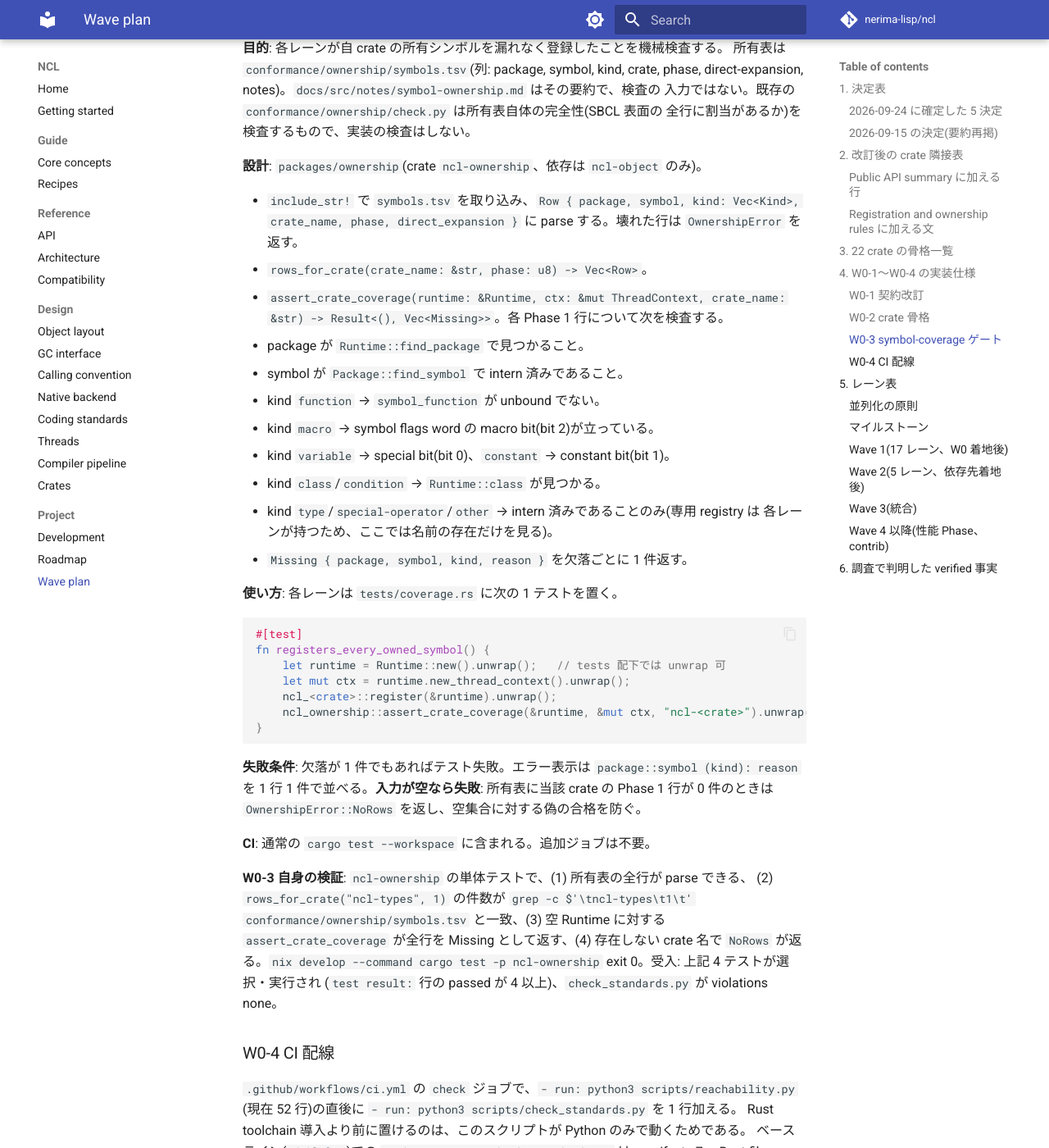
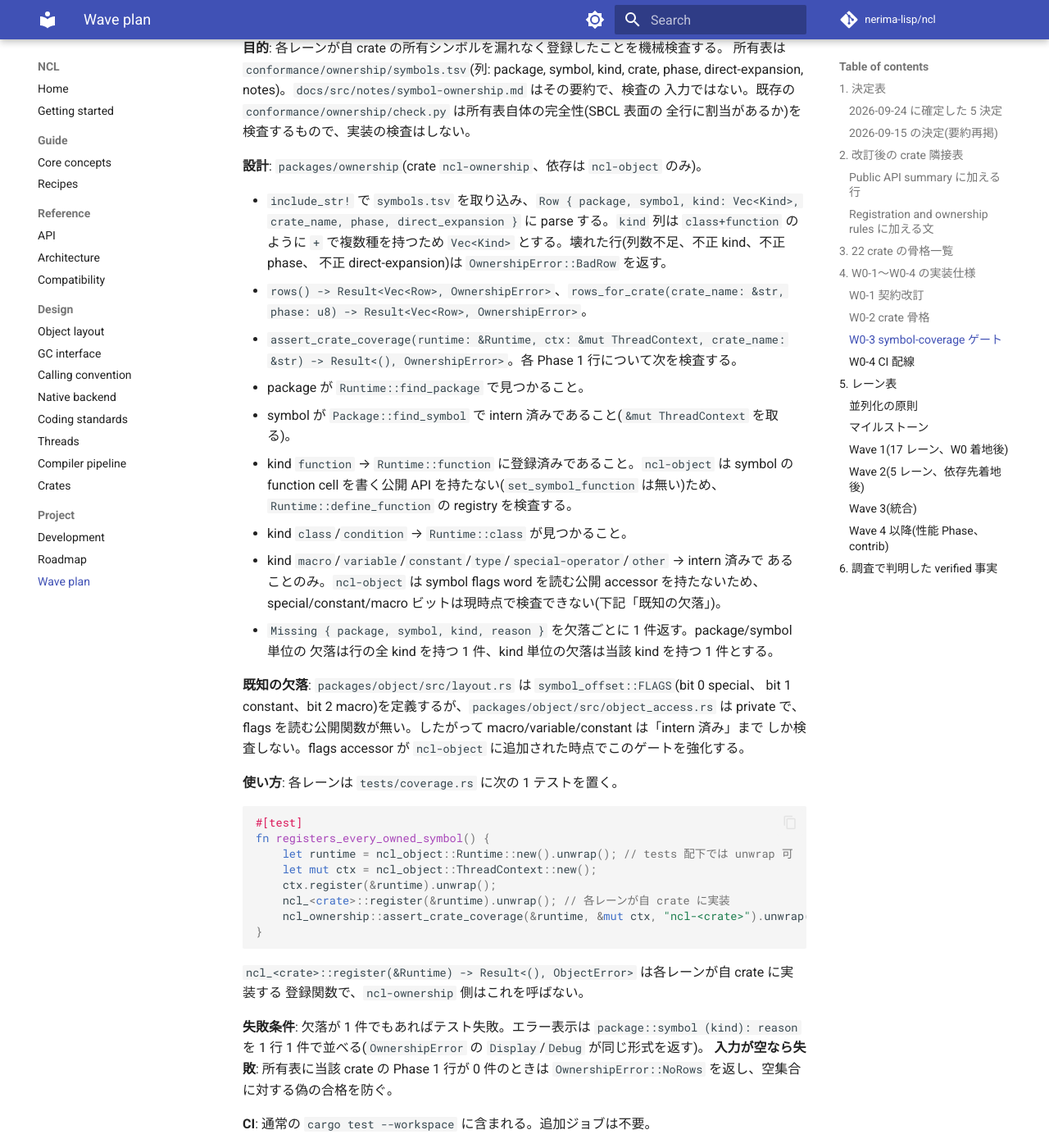
Before and after one commit to nerima-lisp/ncl, an MkDocs documentation site: the page built from docs/src/project/wave-plan.md, in a window 1280 px wide and 1400 px high, scrolled down 9099 px. Shown: the whole window at 82% size. Built offline with MkDocs 1.6.1 and Material for MkDocs 9.7.7, drawn with Linux system fonts in a browser that asks for light colours; comment, search, counter and statistics services are not loaded; some of the changed text lies outside the part shown.

Commit message:
docs: align coverage gate usage with implementation
Rewrite the W0-3 usage snippet against the real ncl-object API (ThreadContext::new plus register) and record the kind checks the gate can perform, including the symbol-flags gap.

````diff
--- a/docs/src/project/wave-plan.md
+++ b/docs/src/project/wave-plan.md
@@ -278,44 +278,61 @@ direct-expansion, notes)。`docs/src/notes/symbol-ownership.md` はその要約
 **設計**: `packages/ownership`(crate `ncl-ownership`、依存は `ncl-object` のみ)。
 
 - `include_str!` で `symbols.tsv` を取り込み、`Row { package, symbol, kind: Vec<Kind>,
-  crate_name, phase, direct_expansion }` に parse する。壊れた行は `OwnershipError` を返す。
-- `rows_for_crate(crate_name: &str, phase: u8) -> Vec<Row>`。
+  crate_name, phase, direct_expansion }` に parse する。`kind` 列は `class+function` のように
+  `+` で複数種を持つため `Vec<Kind>` とする。壊れた行(列数不足、不正 kind、不正 phase、
+  不正 direct-expansion)は `OwnershipError::BadRow` を返す。
+- `rows() -> Result<Vec<Row>, OwnershipError>`、`rows_for_crate(crate_name: &str, phase: u8)
+  -> Result<Vec<Row>, OwnershipError>`。
 - `assert_crate_coverage(runtime: &Runtime, ctx: &mut ThreadContext, crate_name: &str)
-  -> Result<(), Vec<Missing>>`。各 Phase 1 行について次を検査する。
+  -> Result<(), OwnershipError>`。各 Phase 1 行について次を検査する。
   - package が `Runtime::find_package` で見つかること。
-  - symbol が `Package::find_symbol` で intern 済みであること。
-  - kind `function` → `symbol_function` が unbound でない。
-  - kind `macro` → symbol flags word の macro bit(bit 2)が立っている。
-  - kind `variable` → special bit(bit 0)、`constant` → constant bit(bit 1)。
-  - kind `class`/`condition` → `Runtime::class` が見つかる。
-  - kind `type`/`special-operator`/`other` → intern 済みであることのみ(専用 registry は
-    各レーンが持つため、ここでは名前の存在だけを見る)。
-- `Missing { package, symbol, kind, reason }` を欠落ごとに 1 件返す。
+  - symbol が `Package::find_symbol` で intern 済みであること(`&mut ThreadContext` を取る)。
+  - kind `function` → `Runtime::function` に登録済みであること。`ncl-object` は symbol の
+    function cell を書く公開 API を持たない(`set_symbol_function` は無い)ため、
+    `Runtime::define_function` の registry を検査する。
+  - kind `class`/`condition` → `Runtime::class` が見つかること。
+  - kind `macro`/`variable`/`constant`/`type`/`special-operator`/`other` → intern 済みで
+    あることのみ。`ncl-object` は symbol flags word を読む公開 accessor を持たないため、
+    special/constant/macro ビットは現時点で検査できない(下記「既知の欠落」)。
+- `Missing { package, symbol, kind, reason }` を欠落ごとに 1 件返す。package/symbol 単位の
+  欠落は行の全 kind を持つ 1 件、kind 単位の欠落は当該 kind を持つ 1 件とする。
+
+**既知の欠落**: `packages/object/src/layout.rs` は `symbol_offset::FLAGS`(bit 0 special、
+bit 1 constant、bit 2 macro)を定義するが、`packages/object/src/object_access.rs` は private
+で、flags を読む公開関数が無い。したがって macro/variable/constant は「intern 済み」まで
+しか検査しない。flags accessor が `ncl-object` に追加された時点でこのゲートを強化する。
 
 **使い方**: 各レーンは `tests/coverage.rs` に次の 1 テストを置く。
 
 ```rust
 #[test]
 fn registers_every_owned_symbol() {
-    let runtime = Runtime::new().unwrap();   // tests 配下では unwrap 可
-    let mut ctx = runtime.new_thread_context().unwrap();
-    ncl_<crate>::register(&runtime).unwrap();
+    let runtime = ncl_object::Runtime::new().unwrap(); // tests 配下では unwrap 可
+    let mut ctx = ncl_object::ThreadContext::new();
+    ctx.register(&runtime).unwrap();
+    ncl_<crate>::register(&runtime).unwrap(); // 各レーンが自 crate に実装
     ncl_ownership::assert_crate_coverage(&runtime, &mut ctx, "ncl-<crate>").unwrap();
 }
 ```
 
+`ncl_<crate>::register(&Runtime) -> Result<(), ObjectError>` は各レーンが自 crate に実装する
+登録関数で、`ncl-ownership` 側はこれを呼ばない。
+
 **失敗条件**: 欠落が 1 件でもあればテスト失敗。エラー表示は `package::symbol (kind):
-reason` を 1 行 1 件で並べる。**入力が空なら失敗**: 所有表に当該 crate の Phase 1 行が
-0 件のときは `OwnershipError::NoRows` を返し、空集合に対する偽の合格を防ぐ。
+reason` を 1 行 1 件で並べる(`OwnershipError` の `Display`/`Debug` が同じ形式を返す)。
+**入力が空なら失敗**: 所有表に当該 crate の Phase 1 行が 0 件のときは
+`OwnershipError::NoRows` を返し、空集合に対する偽の合格を防ぐ。
 
 **CI**: 通常の `cargo test --workspace` に含まれる。追加ジョブは不要。
 
-**W0-3 自身の検証**: `ncl-ownership` の単体テストで、(1) 所有表の全行が parse できる、
+**W0-3 自身の検証**: `ncl-ownership` のテストで、(1) 所有表の全行が parse できる、
 (2) `rows_for_crate("ncl-types", 1)` の件数が `grep -c $'\tncl-types\t1\t'
 conformance/ownership/symbols.tsv` と一致、(3) 空 Runtime に対する `assert_crate_coverage`
-が全行を Missing として返す、(4) 存在しない crate 名で `NoRows` が返る。`nix develop
---command cargo test -p ncl-ownership` exit 0。受入: 上記 4 テストが選択・実行され
-(`test result:` 行の passed が 4 以上)、`check_standards.py` が violations none。
+が全行を Missing として返す、(4) 存在しない crate 名で `NoRows` が返る。加えて
+`src/table.rs` の単体テストが parse のエラー分岐(列数不足、不正 kind、不正 phase、不正
+direct-expansion)を踏む。`nix develop --command cargo test -p ncl-ownership` exit 0。受入:
+上記 4 テストが選択・実行され(`tests/coverage.rs` の `test result:` 行の passed が 4)、
+`check_standards.py` が violations none。
 
 ### W0-4 CI 配線
 
````
